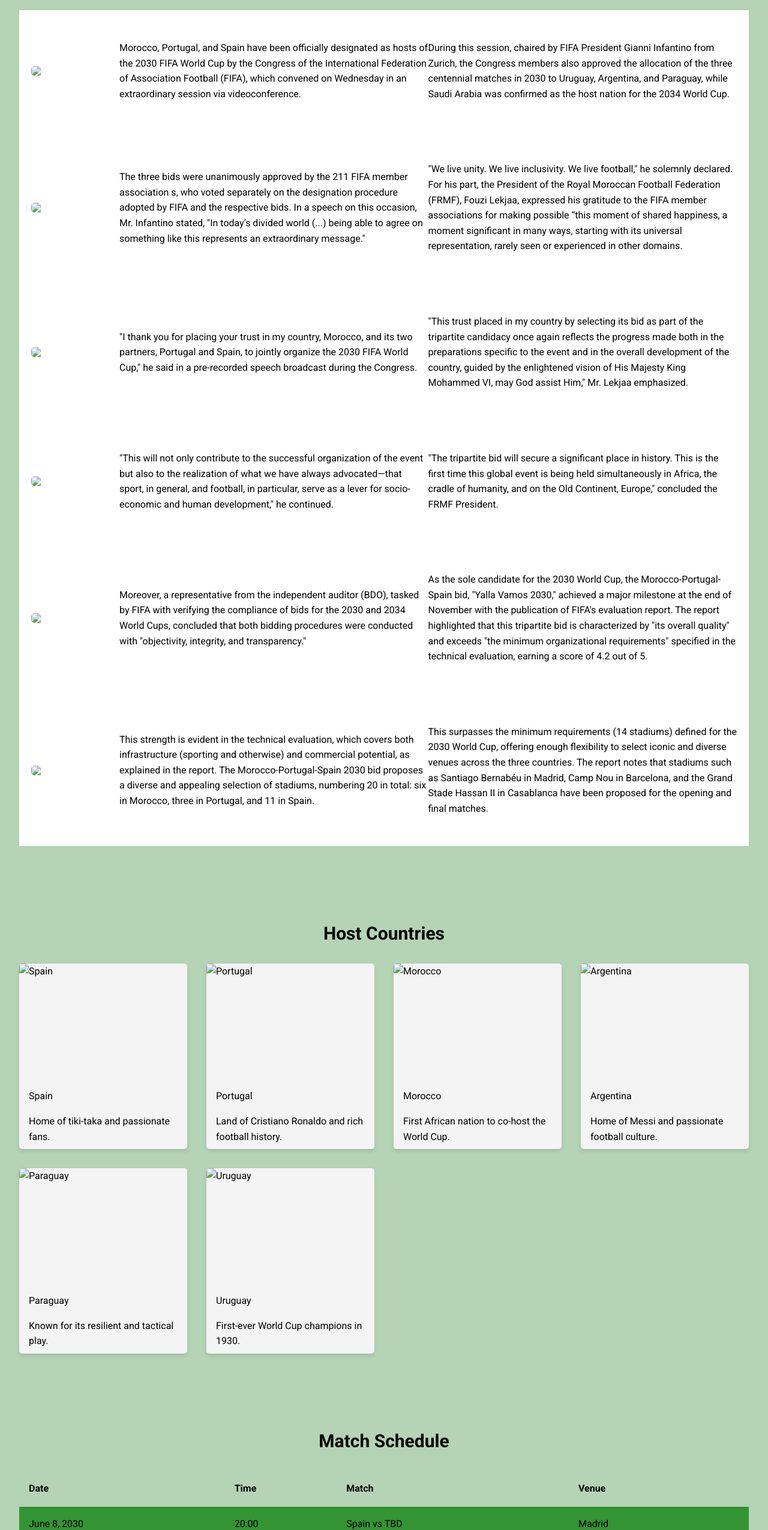
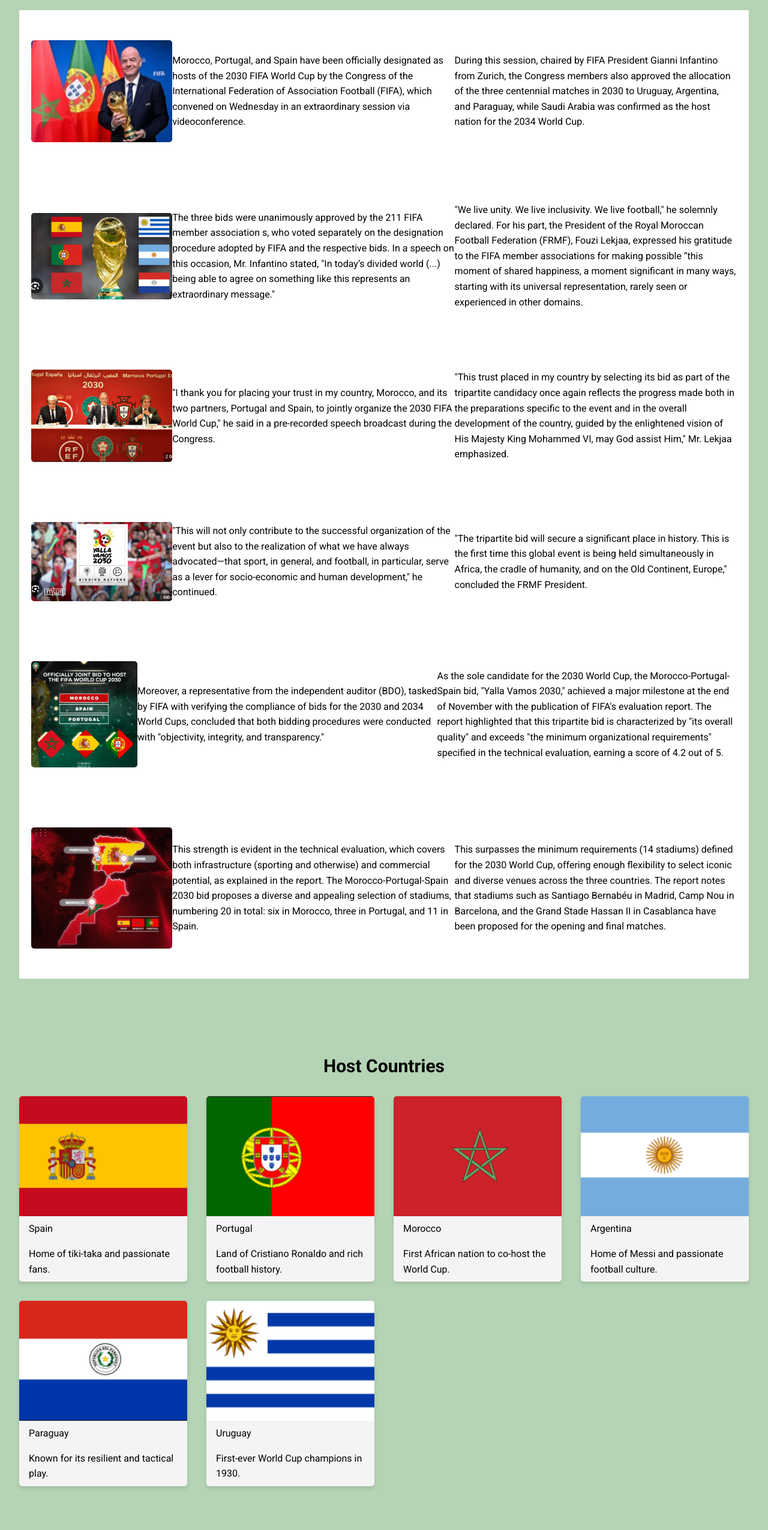
Before and after one commit to nour407/world-cup-2030, a plain HTML site: page index.html in a window 1280 px wide. Shown: the part 195-2745 px from the top of the page at 60% size. Drawn offline with nearby package versions, Linux system fonts and the light colour scheme.

Commit message:
Update index.html
just a small update

```diff
--- a/index.html
+++ b/index.html
@@ -12,7 +12,7 @@
     <header>
         <nav>
             <div class="logo">
-                <img src="img/logo 1.jpg" alt="FIFA World Cup 2030 Logo">
+                <img src="logo 1.jpg" alt="FIFA World Cup 2030 Logo">
             </div>
             <ul>
                 <li><a href="#home">Home</a></li>
@@ -27,7 +27,7 @@
         <section id="home">
             <h1 class="text-3xl font-bold text-center mb-8">Welcome to the World Cup 2030</h1>
               <div class="about">
-                <img src="img/photo 1.png" class="about-image"><br>
+                <img src="photo 1.png" class="about-image"><br>
                 <p class="text-left">Morocco, Portugal, and Spain have been officially designated as hosts of the
                     2030 FIFA World Cup by the Congress of the International Federation of
                     Association Football (FIFA), which convened on Wednesday in an
@@ -39,7 +39,7 @@
                         host nation for the 2034 World Cup.</p><br>
               </div>
               <div class="about">
-                <img src="img/photo2.png" class="about-image"><br>
+                <img src="photo2.png" class="about-image"><br>
                 <p class="text-left">
                     The three bids were unanimously approved by the 211 FIFA member association
                     s, who voted separately on the designation procedure adopted by FIFA and the
@@ -55,7 +55,7 @@
                       in other domains.</p><br>
               </div>
               <div class="about">
-                <img src="img/photo7.png" class="about-image"><br>
+                <img src="photo7.png" class="about-image"><br>
                 <p class="text-left">
                     "I thank you for placing your trust in my country,
                      Morocco, and its two partners, Portugal and Spain,
@@ -71,7 +71,7 @@
                      may God assist Him," Mr. Lekjaa emphasized.</p><br>
               </div>
                 <div class="about">
-                  <img src="img/photo8.png" class="about-image"><br>
+                  <img src="photo8.png" class="about-image"><br>
                   <p class="text-left">
                     "This will not only contribute to the successful organization
                     of the event but also to the realization of what we have always
@@ -85,7 +85,7 @@
                     Old Continent, Europe," concluded the FRMF President.</p><br>
                      </div>
                      <div class="about">
-                        <img src="img/photo5.png" class="about-image"><br>
+                        <img src="photo5.png" class="about-image"><br>
                         <p class="text-left">
                              Moreover, a representative from the independent auditor (BDO), tasked by
                             FIFA with verifying the compliance of bids for the 2030 and 2034 World Cups,
@@ -101,7 +101,7 @@
                           </p><br>
                            </div>
                            <div class="about">
-                            <img src="img/photo6.png" class="about-image"><br>
+                            <img src="photo6.png" class="about-image"><br>
                             <p class="text-left">
                               This strength is evident in the technical evaluation, which covers both infrastructure
                                (sporting and otherwise) and commercial potential, as explained in the report.
@@ -120,32 +120,32 @@
             <h2 class="text-3xl font-bold text-center mb-8">Host Countries</h2>
             <div class="countries-grid">
                 <div class="country">
-                    <img src="img/spain.png" alt="Spain">
+                    <img src="spain.png" alt="Spain">
                     <h3>Spain</h3>
                     <p>Home of tiki-taka and passionate fans.</p>
                 </div>
                 <div class="country">
-                    <img src="img/portugal.png" alt="Portugal">
+                    <img src="portugal.png" alt="Portugal">
                     <h3>Portugal</h3>
                     <p>Land of Cristiano Ronaldo and rich football history.</p>
                 </div>
                 <div class="country">
-                    <img src="img/morocoo.png" alt="Morocco">
+                    <img src="morocoo.png" alt="Morocco">
                     <h3>Morocco</h3>
                     <p>First African nation to co-host the World Cup.</p>
                 </div>
                 <div class="country">
-                    <img src="img/argentina.png" alt="Argentina">
+                    <img src="argentina.png" alt="Argentina">
                     <h3>Argentina</h3>
                     <p>Home of Messi and passionate football culture.</p>
                 </div>
                 <div class="country">
-                    <img src="img/Paraguay.png" alt="Paraguay">
+                    <img src="Paraguay.png" alt="Paraguay">
                     <h3>Paraguay</h3>
                     <p>Known for its resilient and tactical play.</p>
                 </div>
                 <div class="country">
-                    <img src="img/uruguay.png" alt="Uruguay">
+                    <img src="uruguay.png" alt="Uruguay">
                     <h3>Uruguay</h3>
                     <p>First-ever World Cup champions in 1930.</p>
                 </div>
@@ -188,27 +188,27 @@
             <div class="grid grid-cols-2 md:grid-cols-3 gap-6">
                 <div class="bg-white shadow rounded p-4 text-center">
                     <h1 class="font-bold">Morocco</h1><br>
-                    <img class="mroc" src="img/morocoo.png" alt=""><br>
+                    <img class="mroc" src="morocoo.png" alt=""><br>
                     <p>Casablanca: A new stadium, the Grand Stade Hassan II, with a capacity of 115,000 seats, is under construction in Benslimane near Casablanca, set to open in 2028. </p><br>
                     <p>Rabat: The Prince Moulay Abdellah Stadium (69,500 capacity) will host matches and may also host the 2025 Africa Cup of Nations final. </p> <br>
                     <p>Tangier: The renovated Ibn Batouta Stadium is among the selected venues.</p> <br>
                     <p>Marrakech: The Marrakech Stadium will host World Cup games.</p> <br>
                     <p>Agadir: The Stade Adrar is included in the list of venues.</p> <br>
                     <p>Fès: The Fès Stadium is also part of the selected sites. </p><br>
-                    <img  class="hasan" src="img/mrc.png" >
+                    <img  class="hasan" src="mrc.png" >
                 </div>
 
                 <div class="bg-white shadow rounded p-4 text-center">
                     <h1 class="font-bold">Portugal</h1><br>
-                    <img class="por" src="img/portugal.png" ><br>
+                    <img class="por" src="portugal.png" ><br>
                    <p> Lisbon: The Estádio da Luz is selected for World Cup games.</p><br>
                    <p> Porto: The Estádio do Dragão is included as one of the host stadiums.</p><br>
-                   <img src="img/por.png" >
+                   <img src="por.png" >
                 </div>
 
                 <div class="bg-white shadow rounded p-4 text-center">
                     <h1 class="font-bold">Spain</h1><br>
-                    <img class="spa" src="img/spain.png" ><br>
+                    <img class="spa" src="spain.png" ><br>
                     <p> Madrid: The Santiago Bernabéu Stadium is proposed for key matches, including the opening or final. </p><br>
                     <p>Barcelona: Camp Nou is planned for high-profile games.</p><br>
                     <p>Bilbao: San Mamés Stadium is among the host venues.</p><br>
@@ -218,7 +218,7 @@
                     <p>La Coruña: Riazor Stadium is included in the host list.</p><br>
                     <p>San Sebastián: Anoeta Stadium will host games.</p><br>
                     <p>Zaragoza: La Romareda Stadium is also set to host matches.</p><br>
-                    <img src="img/spn.png" >
+                    <img src="spn.png" >
                 </div>
 
             </div>
@@ -228,18 +228,18 @@
 
             <div class="news-grid">
                 <article class="news-item">
-                    <img src="img/photo3.png" alt="News 1">
+                    <img src="photo3.png" alt="News 1">
                     <h2> Official award of the 2030 World Cup</h2>
                     <p>FIFA has officially awarded the hosting of the 2030 World Cup to the trio of Spain-Portugal-Morocco. This edition will be unique, taking place on three continents, with the first three matches played in South America (Uruguay, Argentina and Paraguay) to celebrate the centenary of the first World Cup in 1930.</p>
 
                 </article>
                 <article class="news-item">
-                    <img src="img/hamouchi.png" alt="News 2">
+                    <img src="hamouchi.png" alt="News 2">
                     <h2>Strengthening security cooperation</h2>
                     <p>On January 29, 2025, Abdellatif Hammouchi, Director General of National Security and Territorial Surveillance of Morocco, met in Madrid with his Spanish and German counterparts. This meeting aimed to strengthen security cooperation in anticipation of the joint organization of the 2030 World Cup.</p>
                 </article>
                 <article class="news-item">
-                    <img src="img/fouzi.png" alt="News 3">
+                    <img src="fouzi.png" alt="News 3">
                     <h2>Call for mobilization of the Moroccan private sector</h2>
                     <p> Fouzi Lekjaa, President of the Royal Moroccan Football Federation, recently urged the General Confederation of Moroccan Enterprises (CGEM) to be actively involved in the preparation of the 2030 World Cup. He stressed the importance of private sector participation to ensure the success of this historic event.</p>
 
@@ -251,7 +251,7 @@
     <footer>
         <div class="footer-content">
             <div class="footer-logo">
-                <img src="img/photo4.png" alt="FIFA World Cup 2030 Logo">
+                <img src="photo4.png" alt="FIFA World Cup 2030 Logo">
             </div>
             <div class="social-links">
                 <a href="#" class="social-icon">Facebook</a>
```
